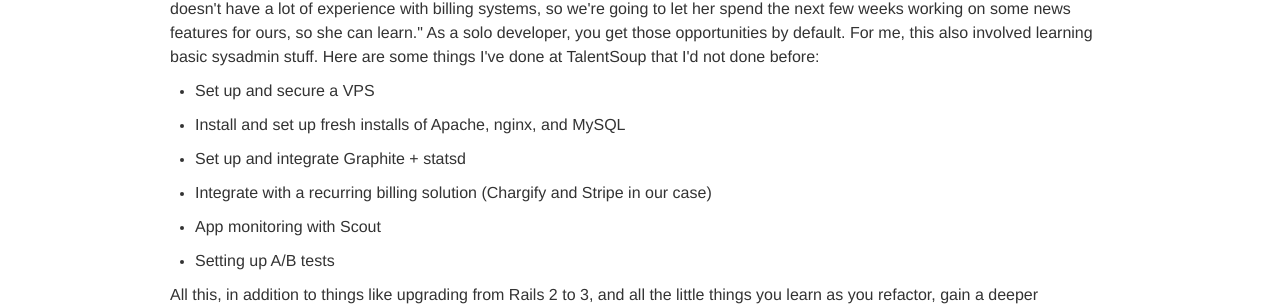
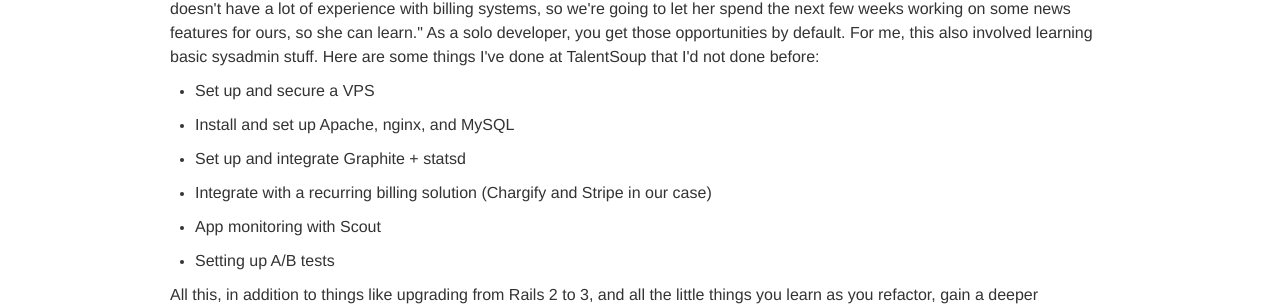
Before and after one commit to speric/speric.github.com, a Jekyll site: the page built from _posts/2013-07-24-the-challenges-of-being-a-solo-developer.markdown, in a window 1280 px wide. Shown: the part 668-976 px from the top of the page. Built offline with Jekyll 4.4.1, drawn with Linux system fonts in a browser that asks for light colours; some web fonts are replaced; Markdown is read by kramdown in place of the engine named in the settings; comment, search, counter and statistics services are not loaded.

Commit message:
Update 2013-07-24-the-challenges-of-being-a-solo-developer.markdown

```diff
--- a/_posts/2013-07-24-the-challenges-of-being-a-solo-developer.markdown
+++ b/_posts/2013-07-24-the-challenges-of-being-a-solo-developer.markdown
@@ -11,7 +11,7 @@
 <p>The other great thing is that you learn a lot.  When working on an application with other developers, the tendency is to divide up the work based on the expertise of the team, especially when time is of the essence. It takes a strong lead developer to say, "Jane doesn't have a lot of experience with billing systems, so we're going to let her spend the next few weeks working on some news features for ours, so she can learn." As a solo developer, you get those opportunities by default.  For me, this also involved learning basic sysadmin stuff.  Here are some things I've done at TalentSoup that I'd not done before:</p>
 <ul>
   <li><p>Set up and secure a VPS</p></li>
-  <li><p>Install and set up fresh installs of Apache, nginx, and MySQL</p></li>
+  <li><p>Install and set up Apache, nginx, and MySQL</p></li>
   <li><p>Set up and integrate Graphite + statsd</p></li>
   <li><p>Integrate with a recurring billing solution (Chargify and Stripe in our case)</p></li>
   <li><p>App monitoring with Scout</p></li>
```
